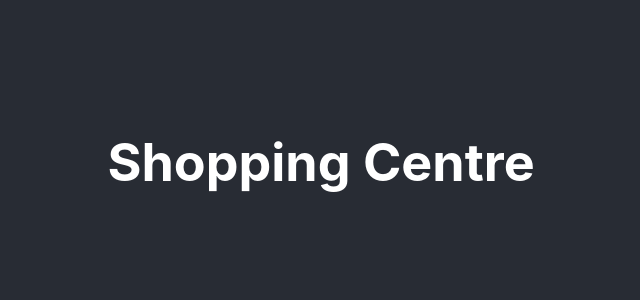
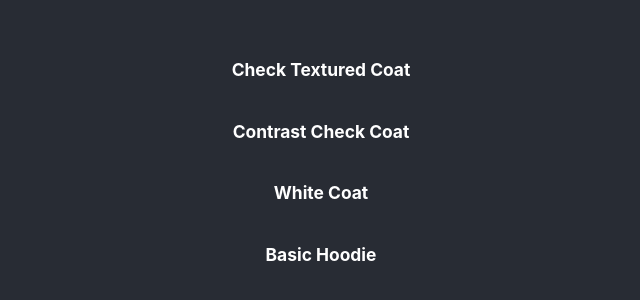
Before and after one commit to KelvinHalx/Shopping_Web, a React (Create React App) app: page / in a window 1280 px wide. Shown: the part 238-538 px from the top of the page, without its empty margins (319-959 px from the left). Built offline with nearby package versions, Linux system fonts and the light colour scheme.

Commit message:
Products Json

```diff
--- a/src/App.js
+++ b/src/App.js
@@ -1,12 +1,11 @@
 import './App.css';
+import Product from './components/Product'
 
 function App() {
   return (
     <div className="App">
       <header className="App-header">
-        <h1>
-          Shopping Centre
-        </h1>
+      <Product/>
       </header>
     </div>
   );
--- /dev/null
+++ b/src/components/Product.js
@@ -0,0 +1,45 @@
+import React, { useState } from 'react'
+
+function Product() {
+const [products, setProducts] = useState([
+    {
+        id: 1,
+        title: "Check Textured Coat",
+        category: "Coat",
+        price: "175",
+        tags: "coat check textured camel brown long sleeves buttoned cuffs",
+      },
+      {
+        id: 2,
+        title: "Contrast Check Coat",
+        category: "Coat",
+        price: "155",
+        tags: "coat camel black grey marl lapel collar hip flap pockets",
+      },
+      {
+        id: 3,
+        title: "White Coat",
+        category: "Coat",
+        price: "125",
+        tags: "coat camel white short sleeves double-breasted button",
+      },
+      {
+        id: 4,
+        title: "Basic Hoodie",
+        category: "Hoodie",
+        price: "55",
+        tags: "hoodie solid plain purple long baggy hood",
+      }
+]);
+  return (
+    <div>
+      {products.map((product) => (
+          <div className="product">
+            <h6>{product.title}</h6>
+          </div>))
+      }
+    </div>
+  )
+}
+
+export default Product
```
